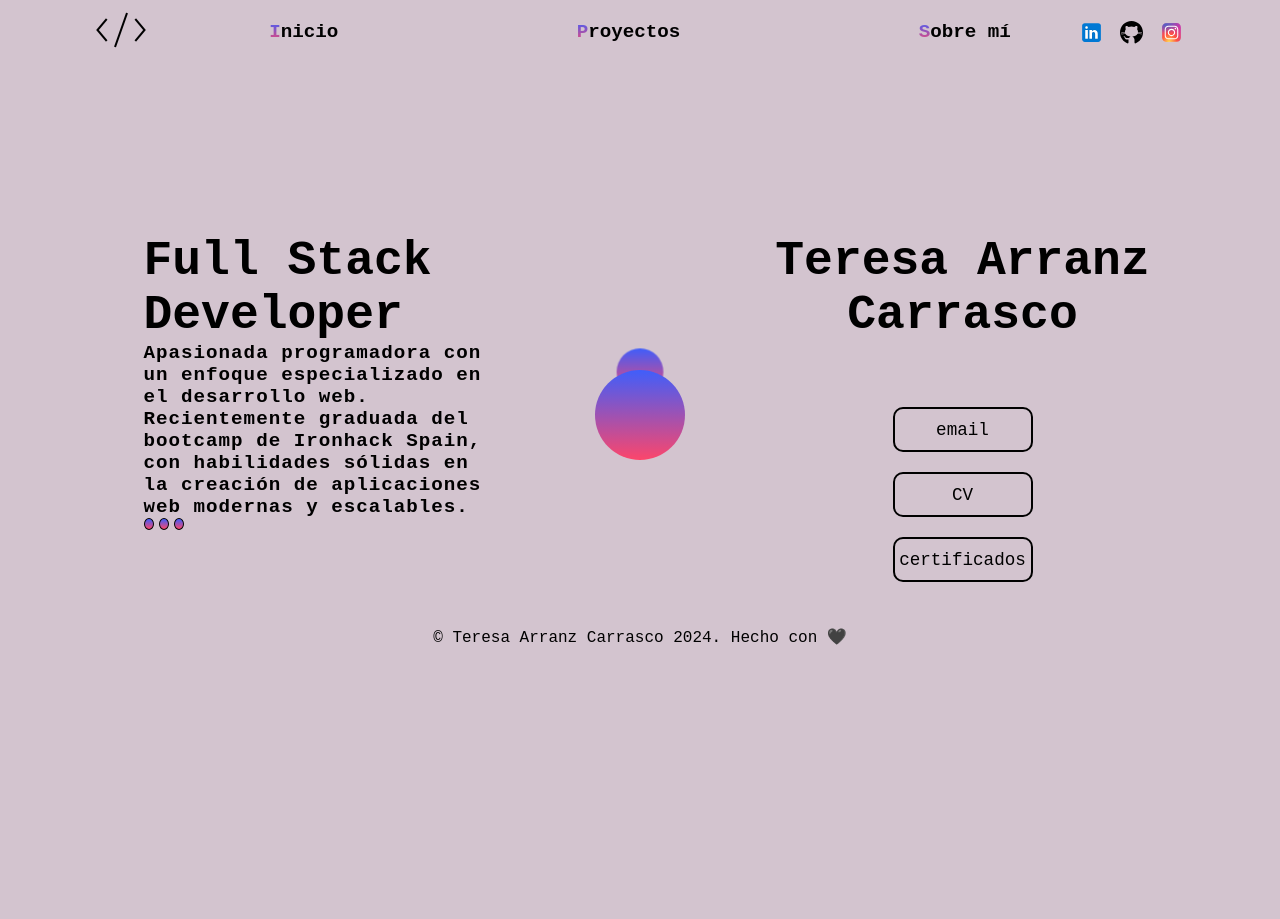
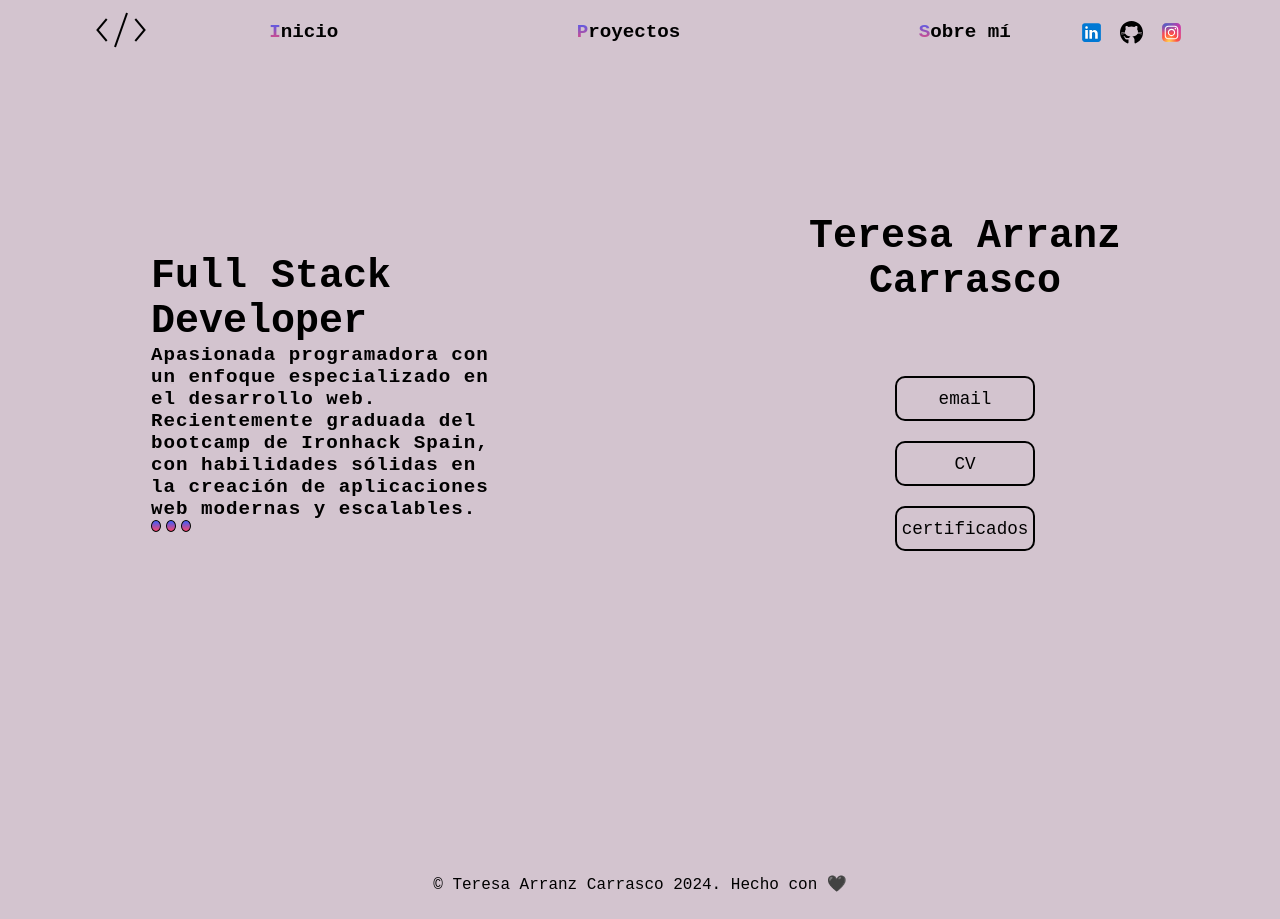
Before and after one commit to Tere1102/portfolio, a React (Vite) app: page / in a window 1280 px wide. Before the commit the page ends 800 px from the top, so only its background shows below. Built offline with nearby package versions, Linux system fonts and the light colour scheme.

Commit message:
home and animation

```diff
--- a/src/components/Animation/Animation.css
+++ b/src/components/Animation/Animation.css
@@ -31,6 +31,16 @@
     animation-delay: 1s;
 }
 
+.loader img {
+    width: 100%;
+    height: 100%;
+    border-radius: 50%;
+    filter: brightness(0%) grayscale(100%) !important;
+}
+
+
+
+
 @keyframes push_401 {
 
     0%,
@@ -42,3 +52,9 @@
         transform: translate(-50%, -100%) scale(0)
     }
 }
+
+@media (max-width: 768px) {
+    .homeButtons div a {
+        animation: none !important;
+    }
+}
--- a/src/components/Animation/Animation.jsx
+++ b/src/components/Animation/Animation.jsx
@@ -1,9 +1,12 @@
 import './../Animation/Animation.css'
+import React from 'react'
+import animationImage from './../../assets/Animation2.gif'
 
 const Animation = () => {
     return (
-
-        <span className="loader"></span>
+        <div className="animationContainer">
+            <img src={animationImage} alt="Animation" className="loader" />
+        </div>
     )
 }
 
--- a/src/components/Home/Home.css
+++ b/src/components/Home/Home.css
@@ -1,14 +1,16 @@
 .homeArticle {
     width: 90%;
     max-width: 450px;
+    height: 700px;
     margin: 70px auto 20px;
-    /* Alineación central y espacio inferior */
     padding: 15px;
 }
 
 .homeArticle h1 {
-    font-size: 3rem;
+    font-size: 40px;
+    margin-top: 20px;
 }
+
 
 .homeArticle p {
     font-size: 1.2rem;
@@ -30,29 +32,33 @@
     border-radius: 50%;
 }
 
+
 .homeButtons {
     width: 90%;
-    max-width: 450px;
+    max-width: 410px;
+    height: 700px;
     margin: 70px auto 20px;
     padding: 15px;
     text-align: center;
 }
 
 
-.homeButtons h2 {
-    font-size: 3rem;
-    font-weight: 700;
-    text-align: center;
+.homeButtons h1 {
+    font-size: 40px;
+    margin-top: 50px;
 }
+
+
 
 .homeButtons div {
     width: 100%;
-    height: 100%;
+    height: 70%;
     display: flex;
     justify-content: center;
     align-items: center;
     flex-direction: column;
     gap: 20px;
+    margin: auto;
 }
 
 .homeButtons div a {
@@ -75,7 +81,9 @@
 
 
 @media (max-width: 768px) {
-    .homeButtons div a {
-        animation: none !important;
+
+    .homeArticle,
+    .homeButtons {
+        margin-bottom: 10px;
     }
 }
--- a/src/components/Home/Home.jsx
+++ b/src/components/Home/Home.jsx
@@ -2,13 +2,14 @@ import './../Home/Home.css'
 import React from 'react'
 import Animation from './../Animation/Animation'
 import { Row, Col } from 'react-bootstrap'
+import Animation2 from './../../assets/Animation2.gif'
 
 const Home = () => {
     return (
 
 
         <Row className='mb-4 project-row'>
-            <Col md={5} className='homeArticle'>
+            <Col md={6} className='homeArticle'>
                 <article className='homeArticle'>
                     <h1> Full Stack Developer</h1>
                     <p>Apasionada programadora con un enfoque especializado en el desarrollo web.
@@ -22,16 +23,18 @@ const Home = () => {
                 </article>
             </Col>
 
-            <Col md={5} className='homeButtons'>
+
+
+            <Col md={6} className='homeButtons'>
                 <div className='homeButtons'>
-
-                    <h2>Teresa Arranz Carrasco</h2>
-                    <div >
+                    <h1>Teresa Arranz Carrasco</h1>
+                    <div className='homeButtons'>
                         <a href="mailto:tereac1102@gmail.com" target="_blank">email</a>
                         <a href="https://drive.google.com/file/d/1mnSk4BIvenq3k6o0DobZey7fLEr0E-i_/view?usp=sharing" target="_blank">CV</a>
                         <a href="https://drive.google.com/file/d/1L0uJa29vFv-olf_QZ9t1sFoJxCwcXP7K/view?usp=sharing" target="_blank">certificados</a>
                     </div>
                 </div>
+
             </Col>
             <Animation />
         </Row>
```
